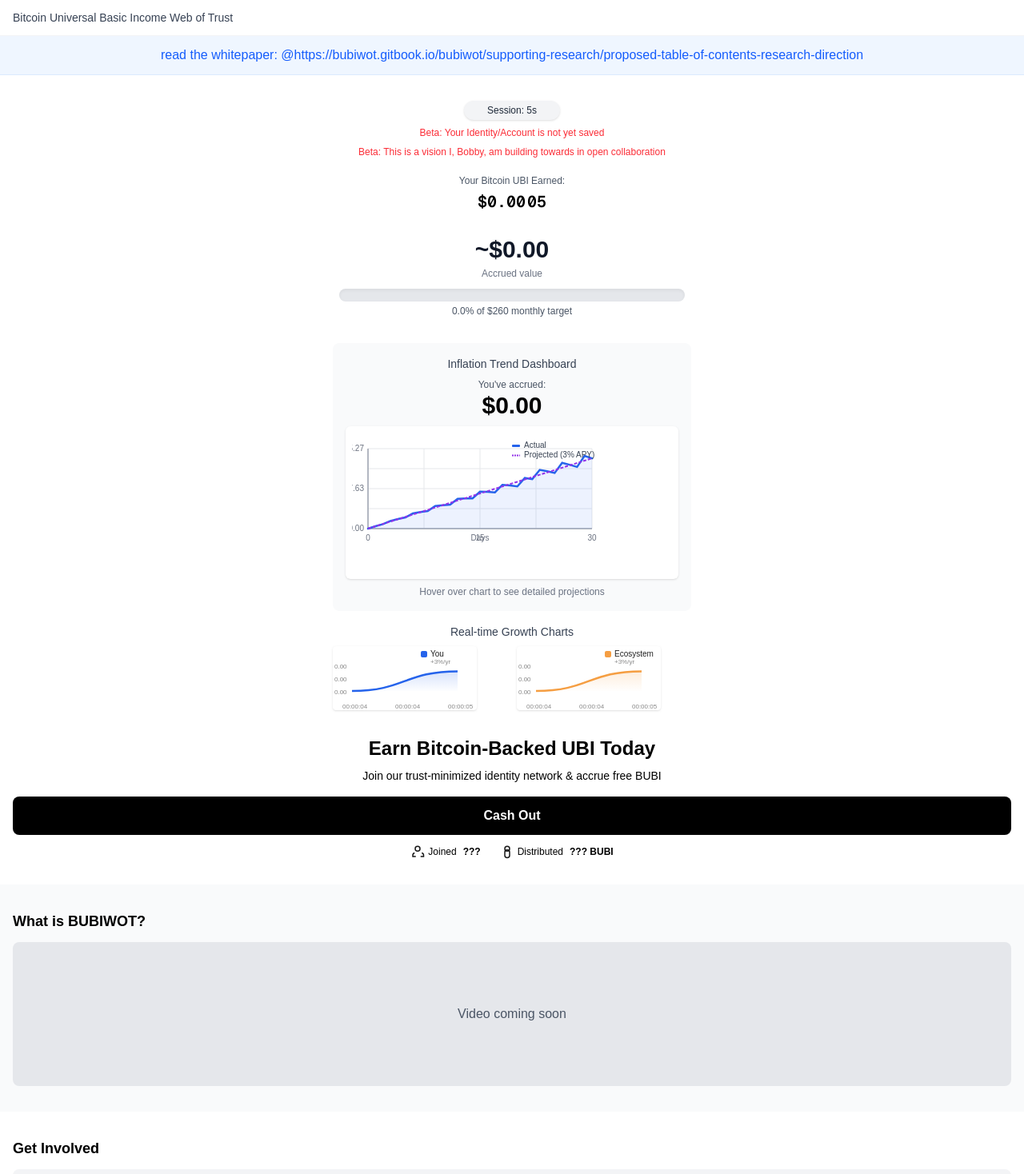
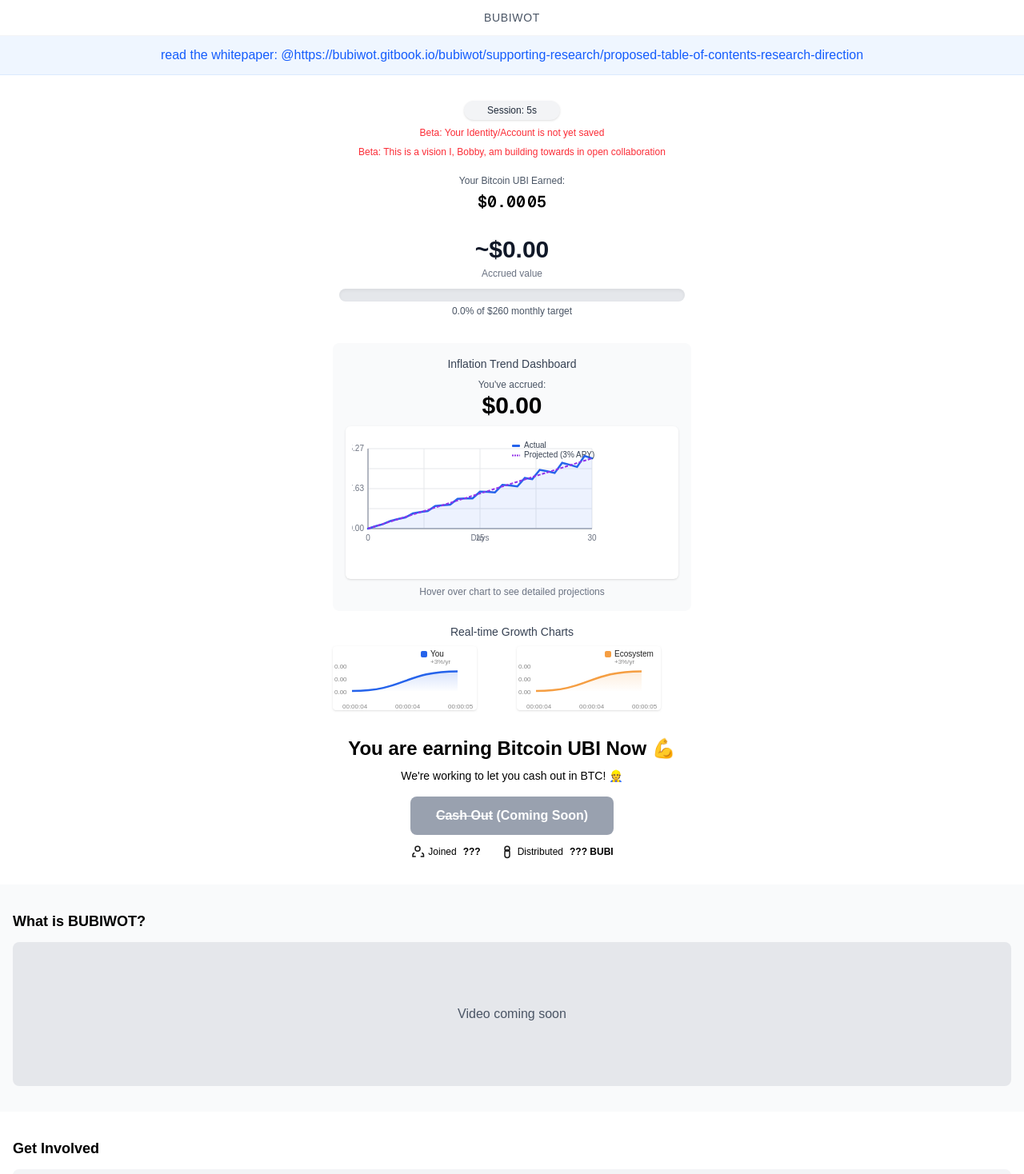
Before and after one commit to 3obby/bubiwotsite, a Next.js app: page / in a window 1280 px wide. Shown: the top 1468 px of the page at 80% size. Built offline with nearby package versions, Linux system fonts and the light colour scheme.

Commit message:
added dontate/cleanup.

```diff
--- a/app/page.tsx
+++ b/app/page.tsx
@@ -63,7 +63,6 @@
   }
 
   // Stub functions
-  const startOnboarding = () => alert("Onboarding coming soon!");
   const donate = (id: number) => alert(`Donate to message ${id}!`);
   const viewAllMessages = () => alert("View all messages coming soon!");
   const openDiscord = () => window.open("https://discord.gg/WGFvG8vv", "_blank");
@@ -797,10 +796,8 @@
   return (
     <div className="min-h-screen bg-white flex flex-col">
       {/* Header */}
-      <header className="flex items-center justify-between px-4 py-3 border-b border-gray-100">
-        <div className="flex justify-center">
-          <span className="text-center text-sm font-light text-gray-700">Bitcoin Universal Basic Income Web of Trust</span>
-        </div>
+      <header className="flex items-center justify-center px-4 py-3 border-b border-gray-100">
+        <span className="text-sm font-extralight tracking-wider text-gray-600">BUBIWOT</span>
       </header>
 
       {/* Main Scrollable Content */}
@@ -848,13 +845,13 @@
             <LineCharts elapsed={elapsed} />
           </div>
 
-          <h1 className="text-2xl font-bold text-black mt-4">Earn Bitcoin-Backed UBI Today</h1>
-          <p className="text-sm text-black mt-2">Join our trust-minimized identity network & accrue free BUBI</p>
+          <h1 className="text-2xl font-bold text-black mt-4">You are earning Bitcoin UBI Now 💪</h1>
+          <p className="text-sm text-black mt-2">We&apos;re working to let you cash out in BTC! 👷</p>
           <button
-            className="w-full bg-black text-white rounded-lg py-3 mt-4 font-semibold text-base hover:bg-gray-800 transition"
-            onClick={startOnboarding}
+            className="px-8 mx-auto bg-gray-400 text-white rounded-lg py-3 mt-4 font-semibold text-base cursor-not-allowed"
+            disabled
           >
-            Cash Out
+            <span className="line-through">Cash Out</span> <span>(Coming Soon)</span>
           </button>
           <div className="flex w-full justify-center gap-6 mt-3">
             <div className="flex items-center gap-1">
@@ -930,6 +927,9 @@
             <a className="text-blue-600 underline text-sm" href="mailto:bobby@formulax.dev">Email: bobby@formulax.dev</a>
           </div>
           <span className="text-xs text-gray-800 mt-2">© 2025 BUBIWOT Protocol</span>
+
+            Donate BTC: bc1q2hcaje8l7uzsc2jdfhe3svfczy3mlxeuvuet8h
+
         </footer>
       </main>
     </div>
```
